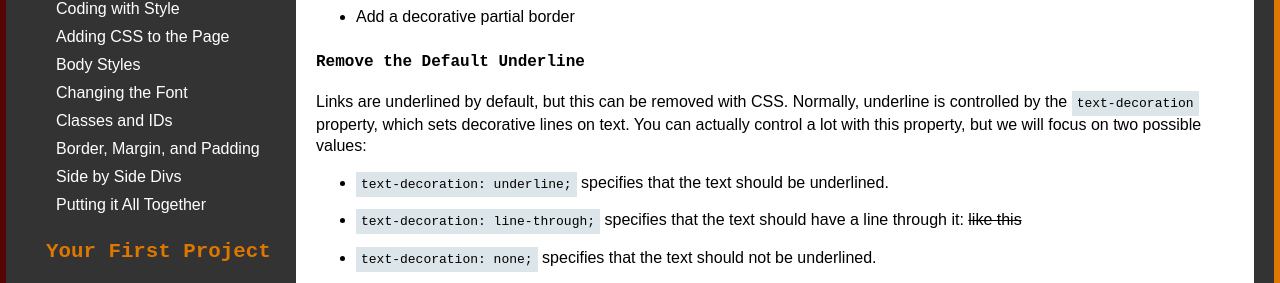
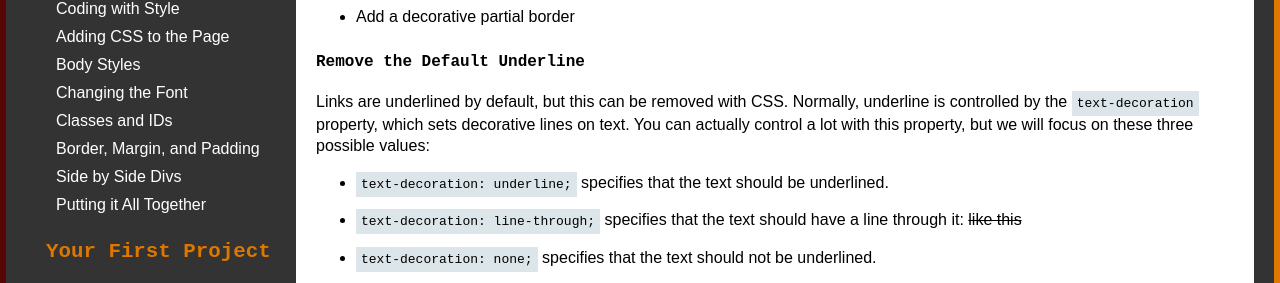
Before and after one commit to cheryllium/easy-html-css, a Jekyll site: the page built from _lessons/19-fancy-link-effects.md, in a window 1280 px wide and 900 px high. Shown: the part 416-699 px from the top of the window. Built offline with Jekyll 4.4.1, drawn with Linux system fonts in a browser that asks for light colours.

Commit message:
Update _lessons/19-fancy-link-effects.md
Co-authored-by: Ryan Lam <darth.ryking@gmail.com>

```diff
--- a/_lessons/19-fancy-link-effects.md
+++ b/_lessons/19-fancy-link-effects.md
@@ -17,7 +17,7 @@ Let's customize our links by:
 
 #### Remove the Default Underline
 
-Links are underlined by default, but this can be removed with CSS. Normally, underline is controlled by the `text-decoration` property, which sets decorative lines on text. You can actually control a lot with this property, but we will focus on two possible values:
+Links are underlined by default, but this can be removed with CSS. Normally, underline is controlled by the `text-decoration` property, which sets decorative lines on text. You can actually control a lot with this property, but we will focus on these three possible values:
 
 - `text-decoration: underline;` specifies that the text should be underlined.
 - `text-decoration: line-through;` specifies that the text should have a line through it: ~~like this~~
```
